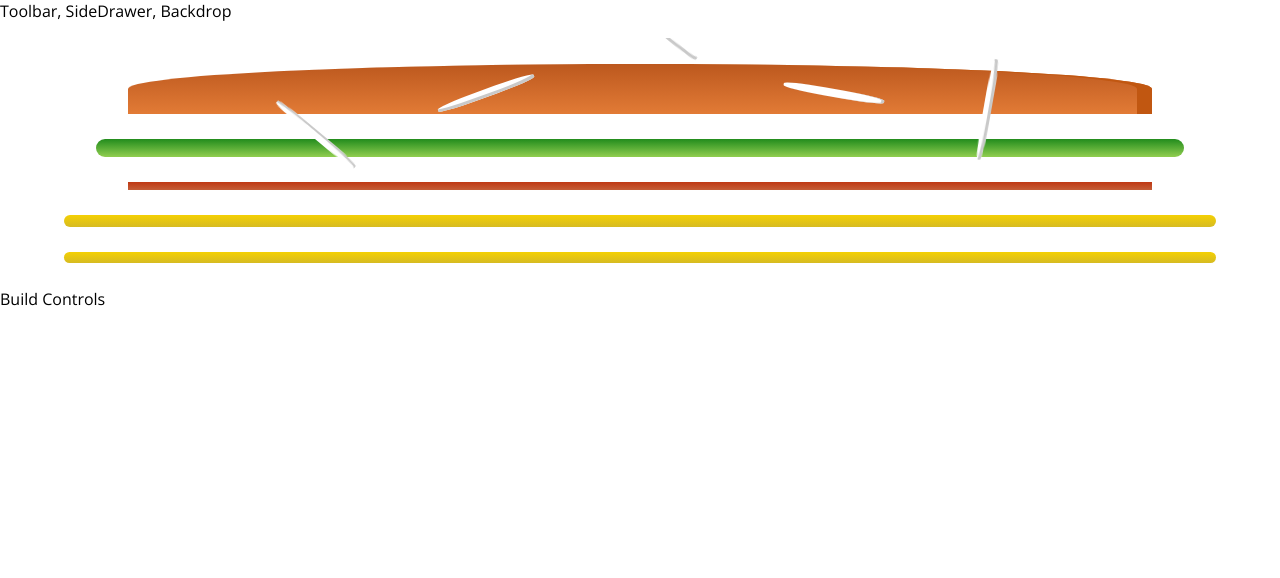
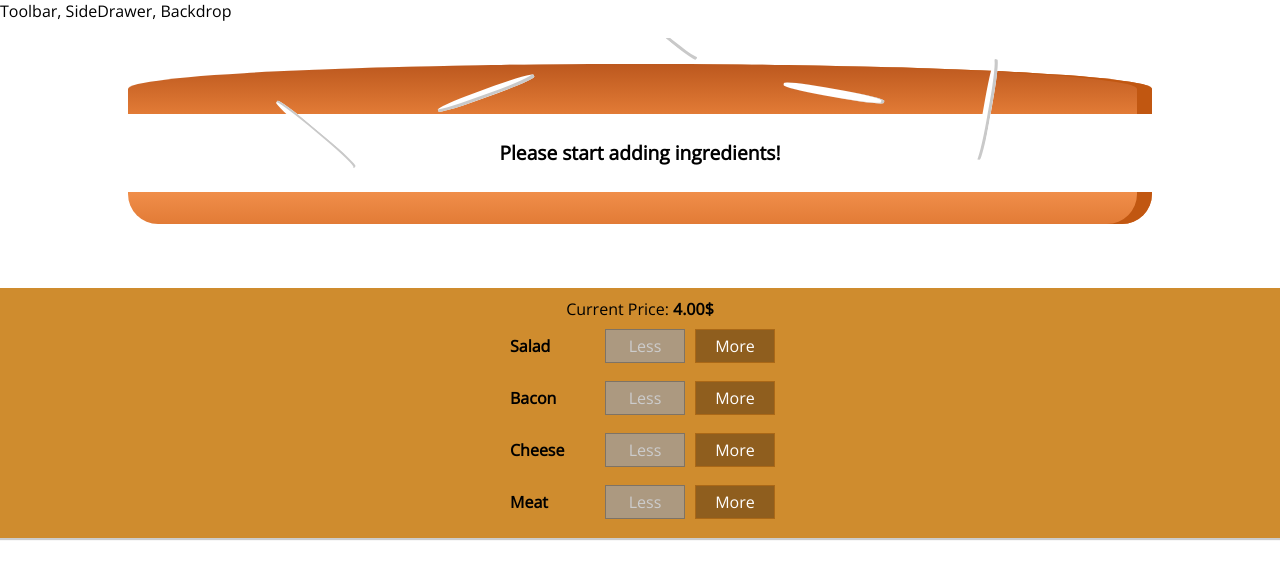
Before and after one commit to M-Riku/burger-builder, a React (Create React App) app: page / in a window 1280 px wide. Shown: the top 578 px of the page. Built offline with nearby package versions, Linux system fonts and the light colour scheme.

Commit message:
Build burger dynamically & show price

```diff
--- /dev/null
+++ b/src/components/Burger/BuildControls/BuildControl/BuildControl.js
@@ -0,0 +1,13 @@
+import React from 'react';
+
+import classes from './BuildControl.module.css';
+
+const buildControl = (props) => (
+    <div className={classes.BuildControl}>
+        <div className={classes.Label}>{props.label}</div>
+        <button className={classes.Less} onClick={props.removed} disabled={props.disabledInfo}>Less</button>
+        <button className={classes.More} onClick={props.added}>More</button>
+    </div>
+);
+
+export default buildControl;
--- /dev/null
+++ b/src/components/Burger/BuildControls/BuildControl/BuildControl.module.css
@@ -0,0 +1,56 @@
+.BuildControl {
+    display: flex;
+    justify-content: space-between;
+    align-items: center;
+    margin: 5px 0;
+}
+
+.BuildControl button {
+    display: block;
+    font: inherit;
+    padding: 5px;
+    margin: 0 5px;
+    width: 80px;
+    border: 1px solid #AA6817;
+    cursor: pointer;
+    outline: none;
+}
+
+.BuildControl button:disabled {
+    background-color: #AC9980;
+    border: 1px solid #7E7365;
+    color: #ccc;
+    cursor: default;
+}
+
+.BuildControl button:hover:disabled {
+    background-color: #AC9980;
+    color: #ccc;
+    cursor: not-allowed;
+}
+
+.Label {
+    padding: 10px;
+    font-weight: bold;
+    width: 80px;
+}
+
+.BuildControl .Less {
+    background-color: #D39952;
+    color: white;
+}
+
+.BuildControl .More {
+    background-color: #8F5E1E;
+    color: white;
+}
+
+.BuildControl .Less:hover, .BuildControl .Less:active {
+    background-color: #DAA972;
+    color: white;
+}
+
+.BuildControl .More:hover,.BuildControl .More:active {
+    background-color: #99703F;
+    color: white;
+}
--- /dev/null
+++ b/src/components/Burger/BuildControls/BuildControls.js
@@ -0,0 +1,28 @@
+import React from 'react';
+import BuildControl from './BuildControl/BuildControl';
+
+import classes from './BuildControls.module.css';
+
+const controls = [
+    { label: 'Salad', type: 'salad' },
+    { label: 'Bacon', type: 'bacon' },
+    { label: 'Cheese', type: 'cheese' },
+    { label: 'Meat', type: 'meat' }
+];
+
+const buildControls = (props) => (
+    <div className={classes.BuildControls}>
+        <div>Current Price: <strong>{props.price.toFixed(2)}$</strong></div>
+        {controls.map(
+            control => (
+                <BuildControl
+                    key={control.label}
+                    label={control.label}
+                    added={() => props.added(control.type)}
+                    removed={() => props.removed(control.type)}
+                    disabledInfo={props.disabledInfo[control.type]} />
+            ))}
+    </div>
+);
+
+export default buildControls;
--- /dev/null
+++ b/src/components/Burger/BuildControls/BuildControls.module.css
@@ -0,0 +1,10 @@
+.BuildControls {
+    width: 100%;
+    background-color: #CF8C2E;
+    display: flex;
+    flex-flow: column;
+    align-items: center;
+    box-shadow: 0 2px 1px #ccc;
+    margin: auto;
+    padding: 10px 0;
+}
--- a/src/components/Burger/Burger.js
+++ b/src/components/Burger/Burger.js
@@ -5,15 +5,21 @@ import BurgerIngredient from './BurgerIngredient/BurgerIngredient';
 
 const burger = (props) => {
 
-    const transformedIngredients = Object.keys(props.ingredients).map(
+    let transformedIngredients = Object.keys(props.ingredients).map(
         ingredient => {
             return [...Array(props.ingredients[ingredient])].map(
                 (_, i) => {
-                    return <BurgerIngredient key={ingredient + i} type={ingredient} />
+                    return <BurgerIngredient key={ingredient + i} type={ingredient} />;
                 }
             );
         }
-    );
+    ).reduce((arr, el) => {
+        return arr.concat(el);
+    }, []);
+
+    if (transformedIngredients.length === 0) {
+        transformedIngredients = <p>Please start adding ingredients!</p>;
+    }
 
     return (
         <div className={classes.Burger}>
--- a/src/containers/BurgerBuilder/BurgerBuilder.js
+++ b/src/containers/BurgerBuilder/BurgerBuilder.js
@@ -2,22 +2,69 @@ import React, { Component } from 'react';
 
 import Aux from '../../hoc/Aux';
 import Burger from '../../components/Burger/Burger';
+import BuildControls from '../../components/Burger/BuildControls/BuildControls';
+
+const INGREDIENTPRICE = {
+    salad: 0.5,
+    bacon: 0.7,
+    cheese: 0.4,
+    meat: 1.3
+};
 
 class BurgerBuilder extends Component {
     state = {
         ingredients: {
-            salad: 1,
-            bacon: 1,
-            cheese: 2,
-            meat: 2
+            salad: 0,
+            bacon: 0,
+            cheese: 0,
+            meat: 0
+        },
+        totlePrice: 4
+    }
+
+    addIngredientHandler = (type) => {
+        const oldCount = this.state.ingredients[type];
+        const newCount = oldCount + 1;
+        const newIngredients = { ...this.state.ingredients };
+        newIngredients[type] = newCount;
+        const oldPrice = this.state.totlePrice;
+        const newPrice = oldPrice + INGREDIENTPRICE[type];
+        this.setState({
+            totlePrice: newPrice,
+            ingredients: newIngredients
+        });
+    }
+
+    removeIngredientHandler = (type) => {
+        const oldCount = this.state.ingredients[type];
+        if (oldCount <= 0) {
+            return;
+        }
+        const newCount = oldCount - 1;
+        const newIngredients = { ...this.state.ingredients };
+        newIngredients[type] = newCount;
+        const oldPrice = this.state.totlePrice;
+        const newPrice = oldPrice - INGREDIENTPRICE[type];
+        this.setState({
+            totlePrice: newPrice,
+            ingredients: newIngredients
+        });
+    }
+
+    render() {
+        const disabledInfo = { ...this.state.ingredients };
+        for (let key in disabledInfo) {
+            disabledInfo[key] = disabledInfo[key] <= 0;
         }
 
-    }
-    render() {
         return (
             <Aux>
-                <Burger ingredients={this.state.ingredients}></Burger>
-                <div>Build Controls</div>
+                <Burger ingredients={this.state.ingredients} />
+                <BuildControls
+                    added={this.addIngredientHandler}
+                    removed={this.removeIngredientHandler}
+                    disabledInfo={disabledInfo}
+                    price={this.state.totlePrice} />
             </Aux>
         );
     };
```
